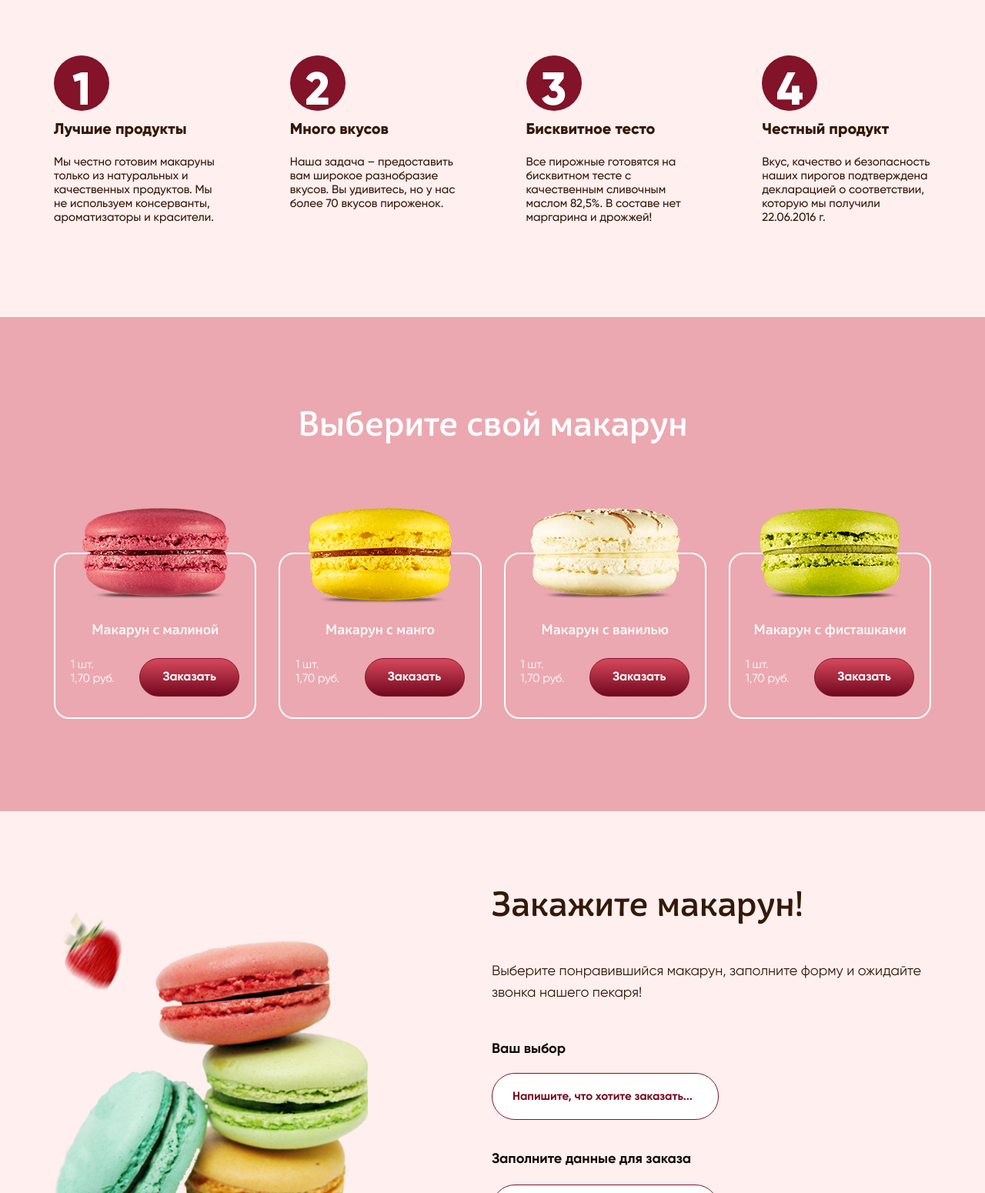
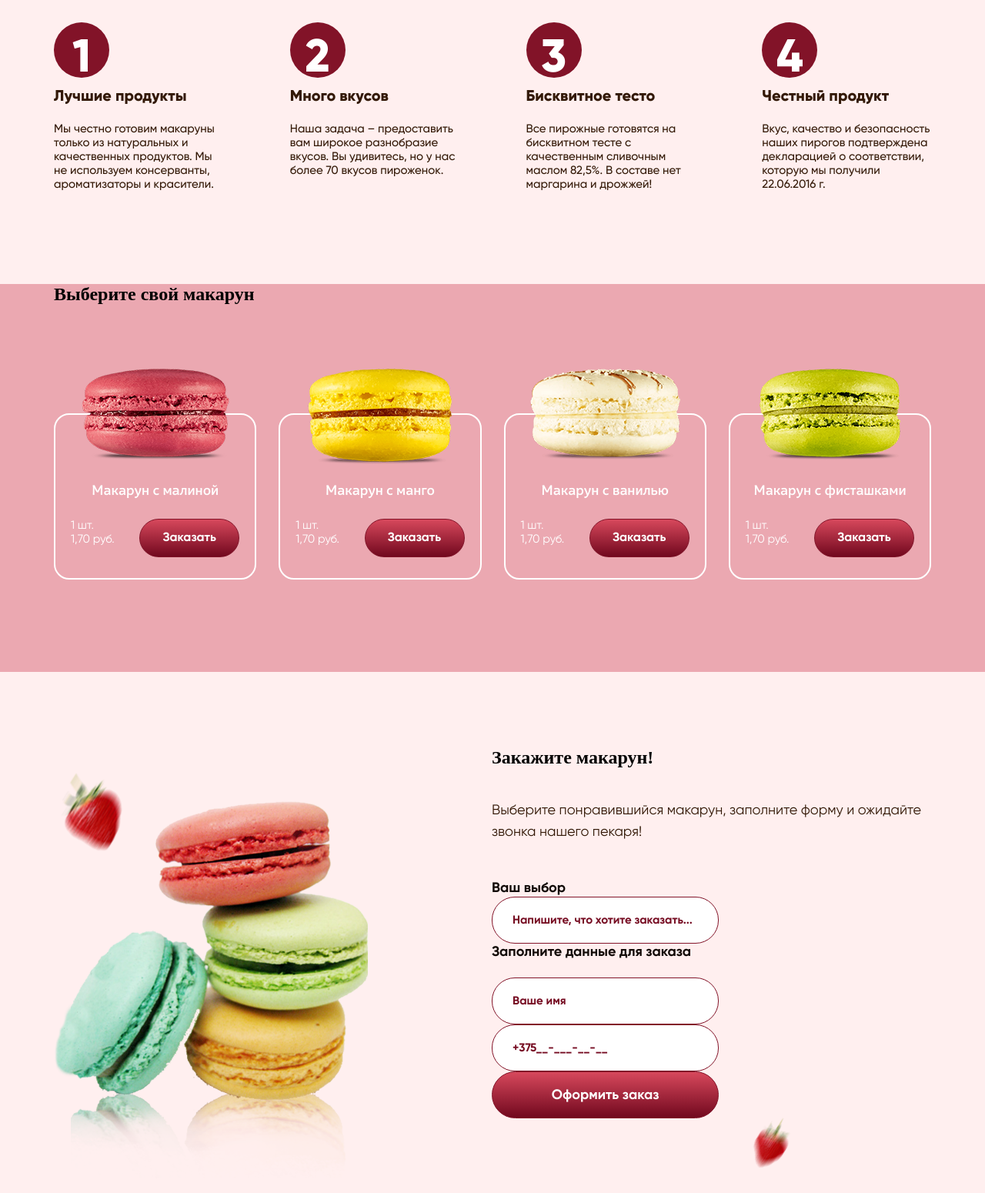
Before and after one commit to Kiryl1994/lending-macaroons, a plain HTML site: page 17.Лендинг Macaroons/index.html in a window 1280 px wide. Shown: the part 1250-2800 px from the top of the page at 77% size. Drawn offline with Linux system fonts and the light colour scheme.

Commit message:
Update index.html

```diff
--- a/17.Лендинг Macaroons/index.html
+++ b/17.Лендинг Macaroons/index.html
@@ -51,9 +51,9 @@
                         </li>
                     </ul>
                 </nav>
-                <div class="phone">
+                <a class="phone" href="tel: +375 (29) 368-98-68">
                     +375 (29) 368-98-68
-                </div>
+                </a>
             </div>
             </div>
             </header>
@@ -81,9 +81,9 @@
         <div class="container">
             <div class="information__main">
                 <div class="information__title">
-                    <div class="information__title-main">
+                    <h2>
                         Мы печём для вас вкуснейшие макаруны уже более 10 лет
-                    </div>
+                    </h2>
                     <div class="information__text">
                         Все пироженки мы готовим только из натуральных и качественных продуктов, без консервантов, ароматизаторов, красителей.
                         Используем в приготовлении сливочное масло 82,5%, без дрожжей, маргарина, разрыхлителей и улучшителей муки.
@@ -137,7 +137,7 @@
 
     <section class="products">
         <div class="container">
-            <div class="product__main">Выберите свой макарун</div>
+            <h2>Выберите свой макарун</h2>
             <div class="products__name">
                 <div class="product__description">
                     <div class="product__image">
@@ -210,28 +210,30 @@
                     </div>
                 </div>
                 <div class="order__main">
-                    <div class="order__title">
+                    <h2>
                         Закажите макарун!
-                    </div>
+                    </h2>
                     <div class="order__title-text">
                         Выберите понравившийся макарун, заполните форму и ожидайте звонка нашего пекаря!
                     </div>
+                    <form action="/submit" method="post">
                         <div class="order__text-one">
                             Ваш выбор
                         </div>
-                    <div class="main__input-one">
-                        <input type="text" placeholder="Напишите, что хотите заказать...">
-                    </div>
+                        <label for="text" class="main__input-one">
+                            <input type="text" id="text" placeholder="Напишите, что хотите заказать...">
+                        </label>
                         <div class="order__text-two">
                             Заполните данные для заказа
                         </div>
-                    <div class="main__input-two">
-                        <input type="text" placeholder="Ваше имя">
-                    </div>
-                    <div class="main__input-two">
-                        <input type="number" placeholder="+375__-___-__-__">
-                    </div>
+                        <label for="name" class="main__input-two">
+                            <input type="text" id="name" placeholder="Ваше имя">
+                        </label>
+                        <label for="tel" class="main__input-two">
+                            <input type="text" id="tel" placeholder="+375__-___-__-__">
+                        </label>
                         <button class="btn btn__two">Оформить заказ</button>
+                    </form>
                 </div>
             </div>
         </div>
@@ -246,7 +248,7 @@
                     <div class="footer__image">
                         <a href="#"><img src="images/instagram.png" alt="instagram"></a>
                     </div>
-                    <div class="number">+375 (29) 368-98-68</div>
+                    <a class="number" href="tel: +375 (29) 368-98-68">+375 (29) 368-98-68</a>
                     <div class="footer__rights">
                         Все права защищены, 2020
                     </div>
```
Lines whose indentation alone changed are shown as unchanged.
